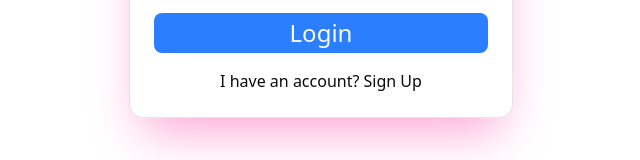
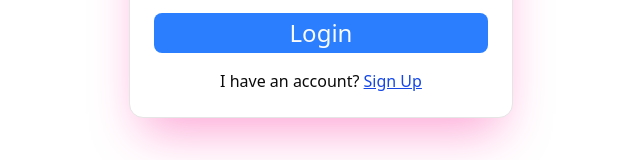
Before and after one commit to RUYANGA/Monorepo-Auth, a Next.js app in the folder apps/web/: page /auth in a window 1280 px wide. Shown: the part 469-629 px from the top of the page, without its empty margins (319-959 px from the left). Built offline with nearby package versions, Linux system fonts and the light colour scheme.

Commit message:
fix front

```diff
--- a/apps/web/src/app/(main)/auth/page.tsx
+++ b/apps/web/src/app/(main)/auth/page.tsx
@@ -120,7 +120,7 @@ export default function Page() {
             </Button>
             <p >
               <Link href="/" className="hover:text-blue-700 hover:underline">
-                I have an account?{"   "} Sign Up
+                I have an account?{"   "} <span className="text-blue-700 underline"> Sign Up</span>
               </Link>
             </p>
           </CardFooter>
```
